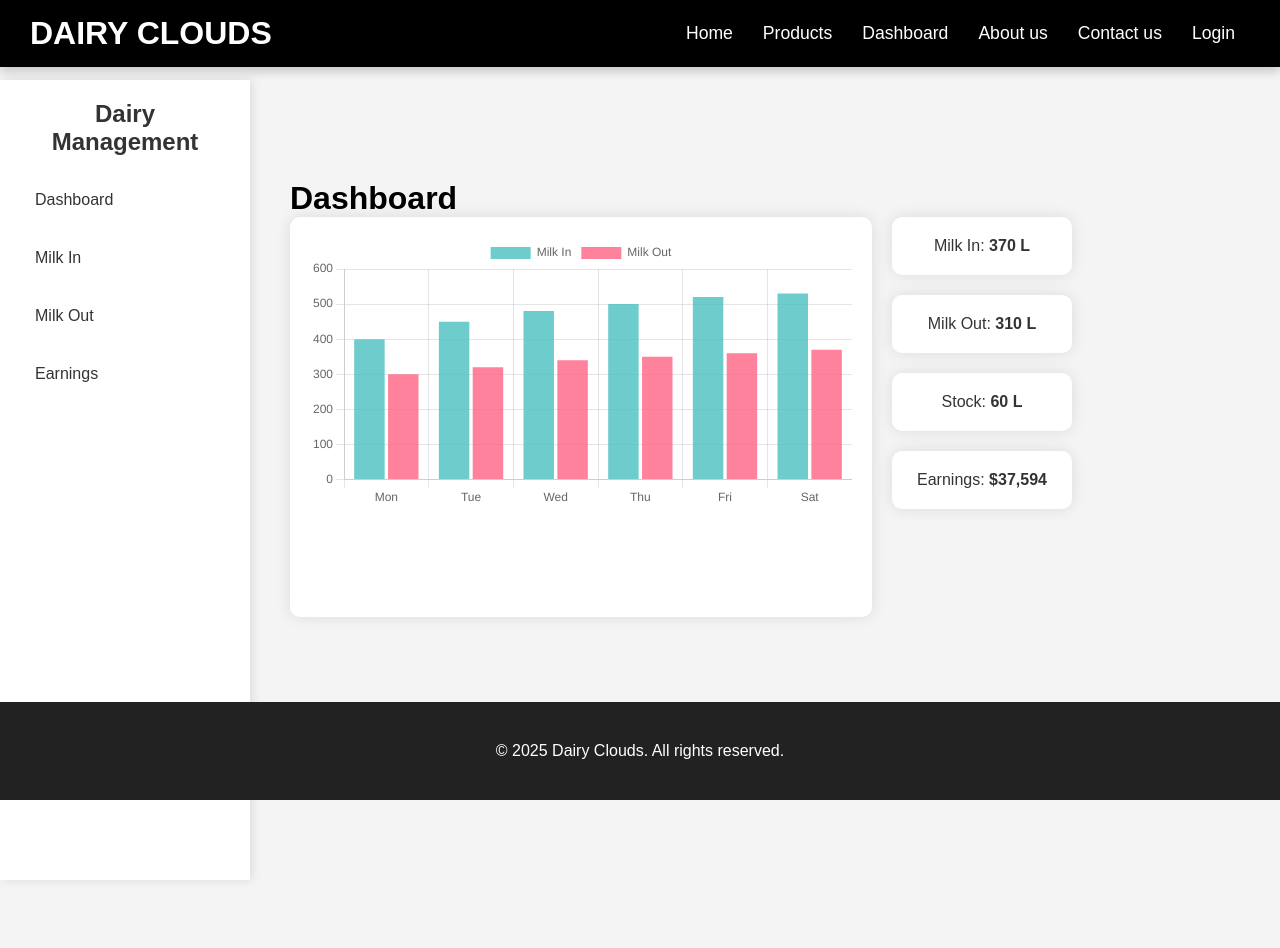
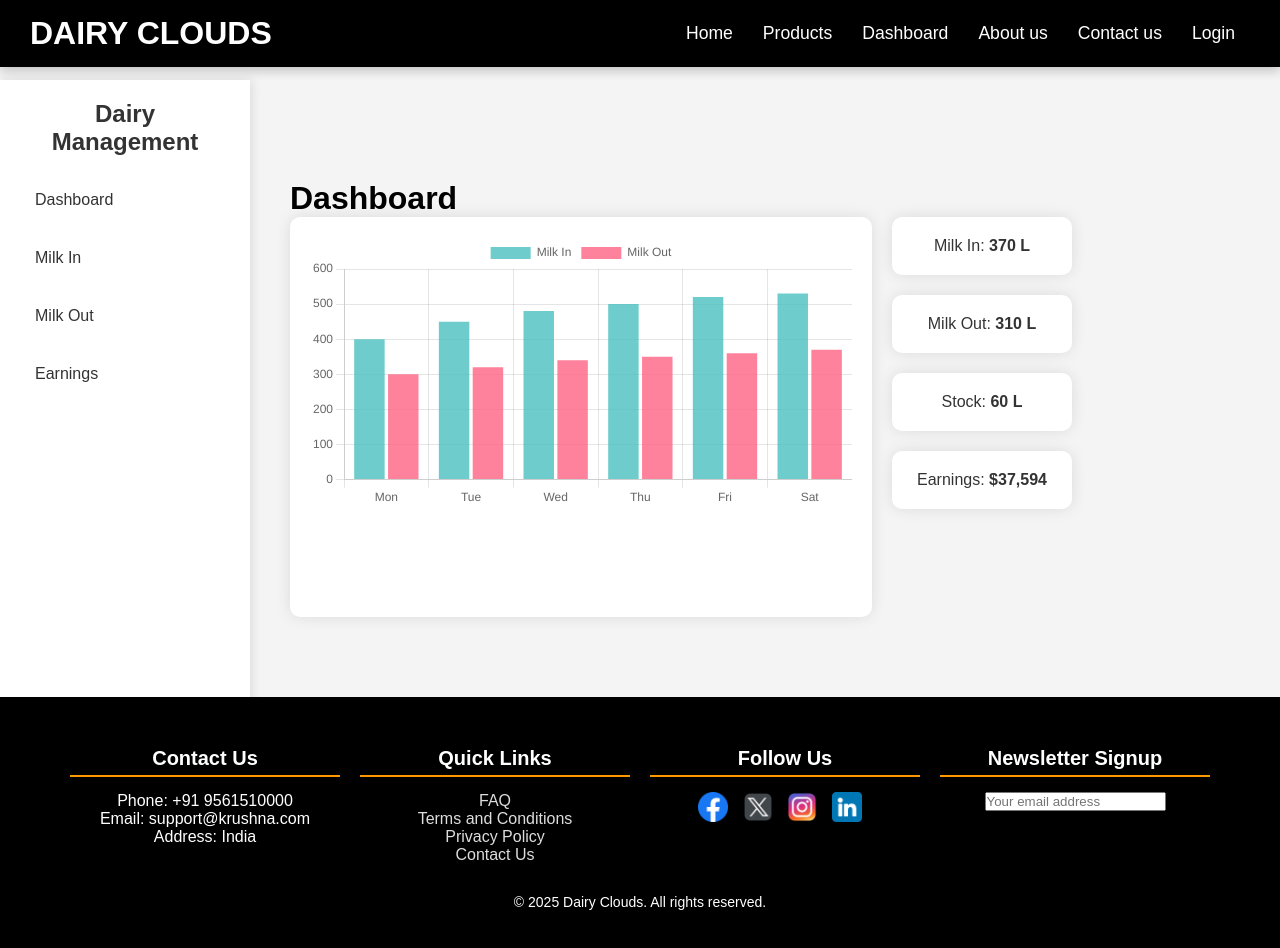
Before and after one commit to Pratik-shedge07/Dairy-managment, a plain HTML site: page Pages/dashboard.html in a window 1280 px wide. Before the commit the page ends 800 px from the top, so only its background shows below. Drawn offline with nearby package versions, Linux system fonts and the light colour scheme.

Commit message:
footer adjusted

```diff
--- a/Pages/dashboard.html
+++ b/Pages/dashboard.html
@@ -141,8 +141,8 @@
 
         .main-content {
             flex: 1;
-            padding: 100px 20px 20px; /* Ensures content starts below navbar */
-            margin-left: 270px; /* Adjusted for sidebar width */
+            padding: 100px 20px 80px; /* Adjusted bottom padding to prevent footer overlap */
+            margin-left: 270px;
         }
 
         .chart-container {
@@ -177,14 +177,65 @@
         }
 
         footer {
-            background: #222;
+            background: #000000;
             color: white;
             padding: 40px 0;
             text-align: center;
-            position: fixed;
             width: 100%;
+            position: relative; /* Changed from fixed to relative */
             bottom: 0;
             left: 0;
+        }
+
+        .footer-content {
+            display: flex;
+            flex-wrap: wrap;
+            justify-content: space-between;
+            max-width: 1200px;
+            margin: auto;
+            padding: 0 20px;
+        }
+
+        .footer-content div {
+            flex: 1;
+            min-width: 250px;
+            margin: 10px;
+        }
+
+        .footer-content h3 {
+            font-size: 20px;
+            margin-bottom: 15px;
+            border-bottom: 2px solid #ff9800;
+            padding-bottom: 5px;
+        }
+
+        .quick-links ul {
+            list-style: none;
+        }
+
+        .quick-links ul li a {
+            text-decoration: none;
+            color: #ddd;
+            transition: color 0.3s ease-in-out;
+        }
+
+        .quick-links ul li a:hover {
+            color: #ff9800;
+        }
+
+        .social-media a {
+            display: inline-block;
+            margin-right: 10px;
+            transition: transform 0.3s ease;
+        }
+
+        .social-media a:hover {
+            transform: scale(1.2);
+        }
+
+        .footer-bottom {
+            padding-top: 20px;
+            font-size: 14px;
         }
     </style>
     <script src="https://cdn.jsdelivr.net/npm/chart.js"></script>
@@ -231,8 +282,41 @@
     </div>
 
     <footer>
-        <p>&copy; 2025 Dairy Clouds. All rights reserved.</p>
+        <div class="footer-content">
+            <div class="contact-info">
+                <h3>Contact Us</h3>
+                <p>Phone: +91 9561510000</p>
+                <p>Email: support@krushna.com</p>
+                <p>Address: India</p>
+            </div>
+            <div class="quick-links">
+                <h3>Quick Links</h3>
+                <ul>
+                    <li><a href="#">FAQ</a></li>
+                    <li><a href="#">Terms and Conditions</a></li>
+                    <li><a href="#">Privacy Policy</a></li>
+                    <li><a href="#">Contact Us</a></li>
+                </ul>
+            </div>
+            <div class="social-media">
+                <h3>Follow Us</h3>
+                <a href="https://facebook.com/" target="_blank"><img src="../images/facebook.png" height="30px" width="30px" alt="Facebook"></a>
+                <a href="https://twitter.com/" target="_blank"><img src="../images/Twitter.png" height="30px" width="30px" alt="Twitter"></a>
+                <a href="https://instagram.com/" target="_blank"><img src="../images/instagram.png" height="30px" width="30px" alt="Instagram"></a>
+                <a href="https://linkedin.com/" target="_blank"><img src="../images/linkedin.png" height="30px" width="30px" alt="LinkedIn"></a>
+            </div>
+            <div class="newsletter-signup">
+                <h3>Newsletter Signup</h3>
+                <form>
+                    <input type="email" placeholder="Your email address" required>
+                </form>
+            </div>
+        </div>
+        <div class="footer-bottom">
+            <p>&copy; 2025 Dairy Clouds. All rights reserved.</p>
+        </div>
     </footer>
+
 
     <script>
         const hamburger = document.querySelector(".hamburger");
```
